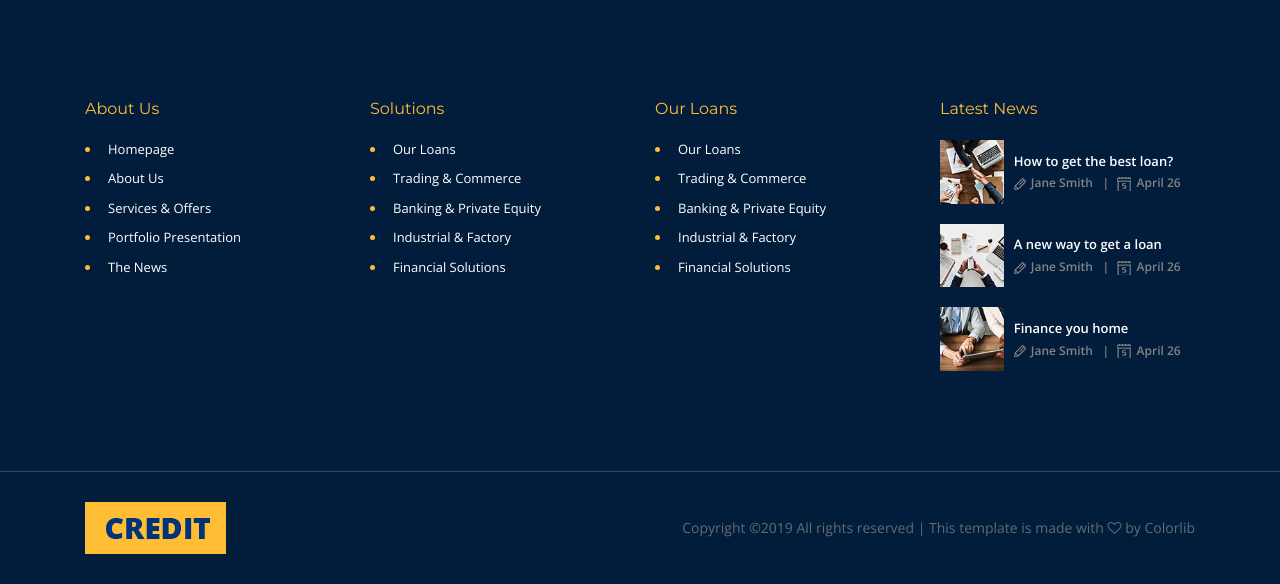
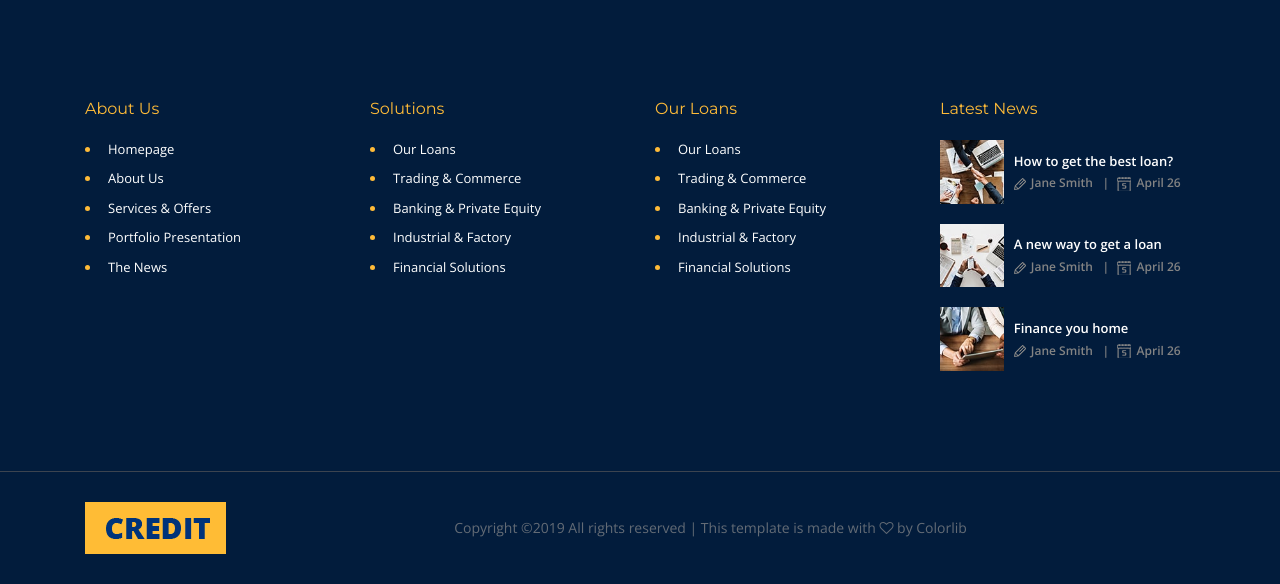
Before and after one commit to sitb-and-Team/difu-enterprise-web-b, a PHP site: page /post.html in a window 1280 px wide. Shown: the part 3002-3586 px from the top of the page. Run offline with PHP 8.4, Linux system fonts and the light colour scheme; some web fonts are replaced.

Commit message:
copyRight css

```diff
--- a/src/css/style.css
+++ b/src/css/style.css
@@ -1719,7 +1719,7 @@ img {
 
 .footer-area .copywrite-area .copywrite-text {
     font-size: 14px;
-    margin-bottom: 0;
+    margin: 0 auto;
     color: #636b75;
     font-weight: 400;
 }
```
